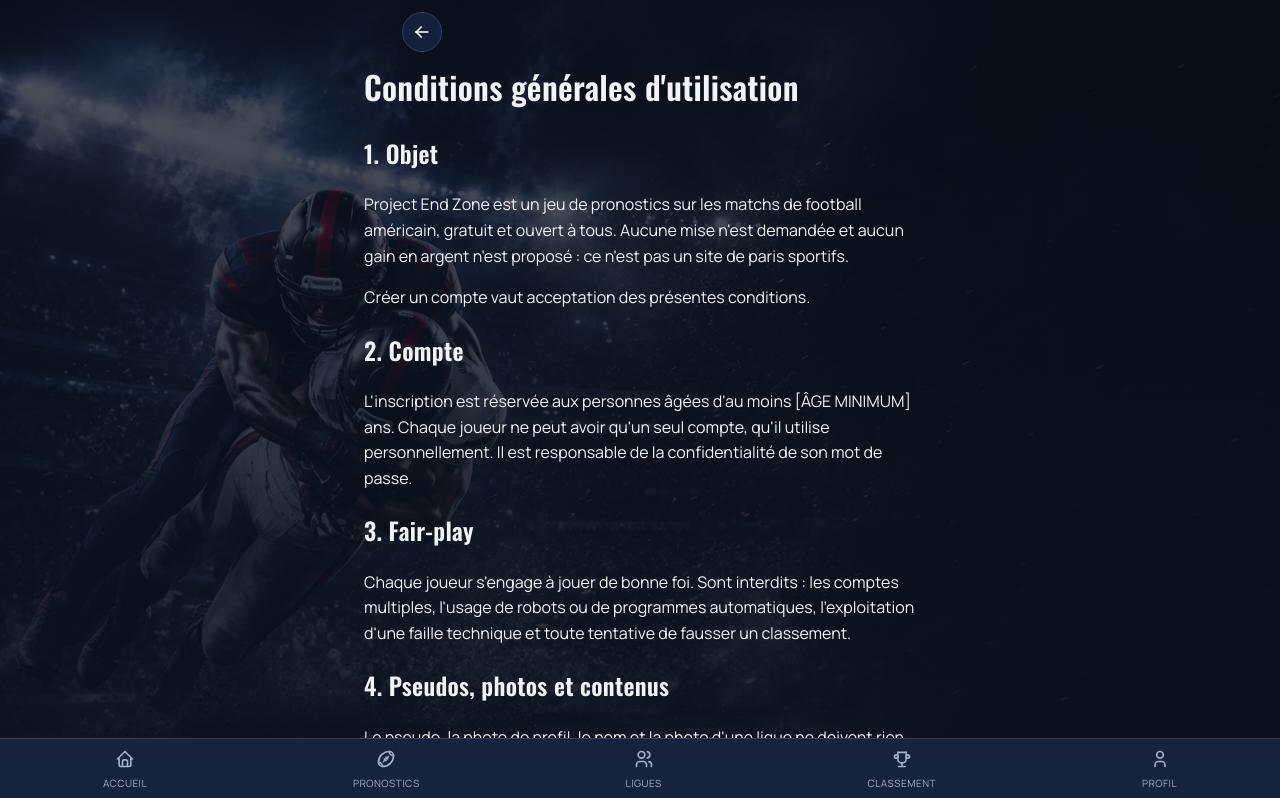
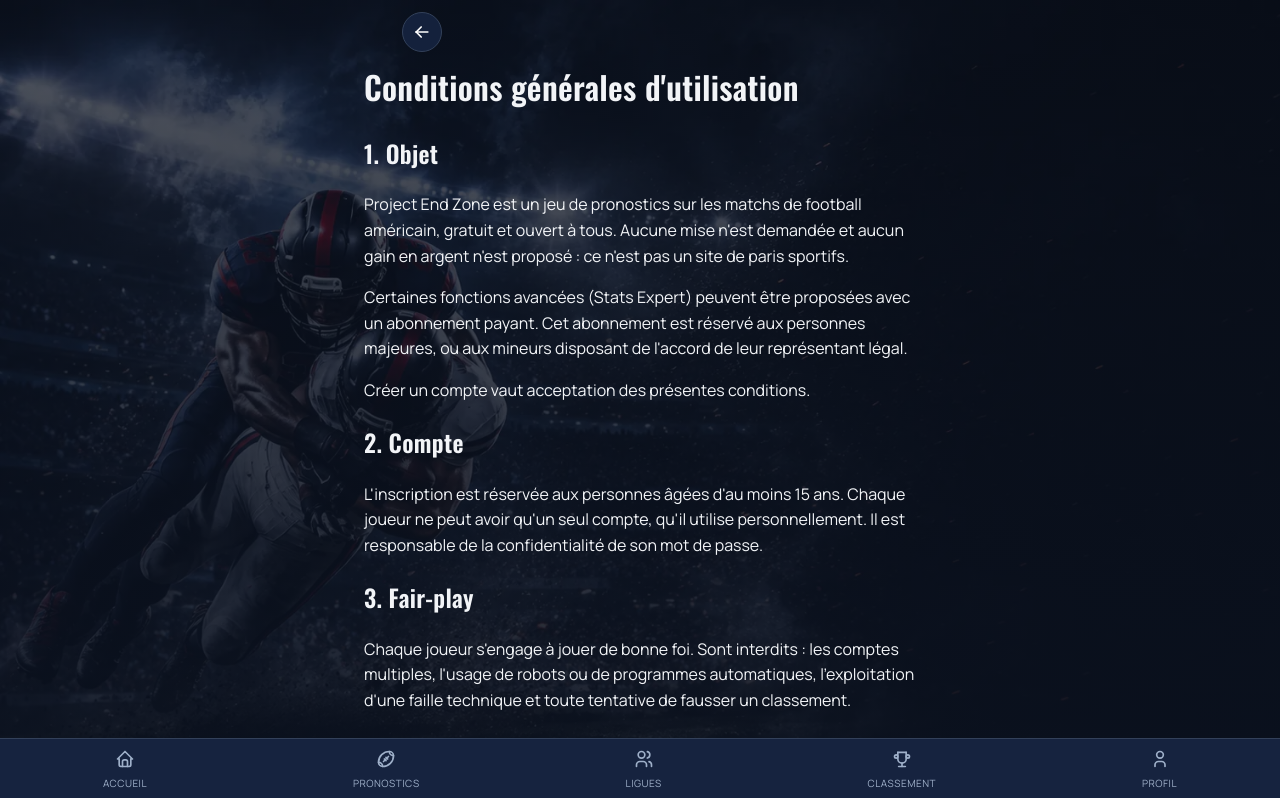
Before and after one commit to ProjectEZ27/project-end-zone, a Next.js app: page /legal/cgu in a window 1280 px wide. Shown: the top 798 px of the page. Built offline with nearby package versions, Linux system fonts and the light colour scheme; no server answers.

Commit message:
ÂGE MINIMUM

```diff
--- a/app/legal/cgu/page.tsx
+++ b/app/legal/cgu/page.tsx
@@ -31,11 +31,16 @@ export default function CGU() {
         tous. Aucune mise n&apos;est demandée et aucun gain en argent n&apos;est proposé : ce n&apos;est pas
         un site de paris sportifs.
       </p>
+      <p>
+        Certaines fonctions avancées (Stats Expert) peuvent être proposées avec un abonnement payant. Cet
+        abonnement est réservé aux personnes majeures, ou aux mineurs disposant de l&apos;accord de leur
+        représentant légal.
+      </p>
       <p>Créer un compte vaut acceptation des présentes conditions.</p>
 
       <h2>2. Compte</h2>
       <p>
-        L&apos;inscription est réservée aux personnes âgées d&apos;au moins [ÂGE MINIMUM] ans. Chaque joueur
+        L&apos;inscription est réservée aux personnes âgées d&apos;au moins 15 ans. Chaque joueur
         ne peut avoir qu&apos;un seul compte, qu&apos;il utilise personnellement. Il est responsable de la
         confidentialité de son mot de passe.
       </p>
--- a/app/legal/confidentialite/page.tsx
+++ b/app/legal/confidentialite/page.tsx
@@ -93,7 +93,7 @@ export default function Confidentialite() {
       </p>
 
       <h2>Âge minimum</h2>
-      <p>Le site est réservé aux personnes âgées d&apos;au moins [ÂGE MINIMUM] ans.</p>
+      <p>Le site est réservé aux personnes âgées d&apos;au moins 15 ans.</p>
 
       <h2>Cookies</h2>
       <p>
```
